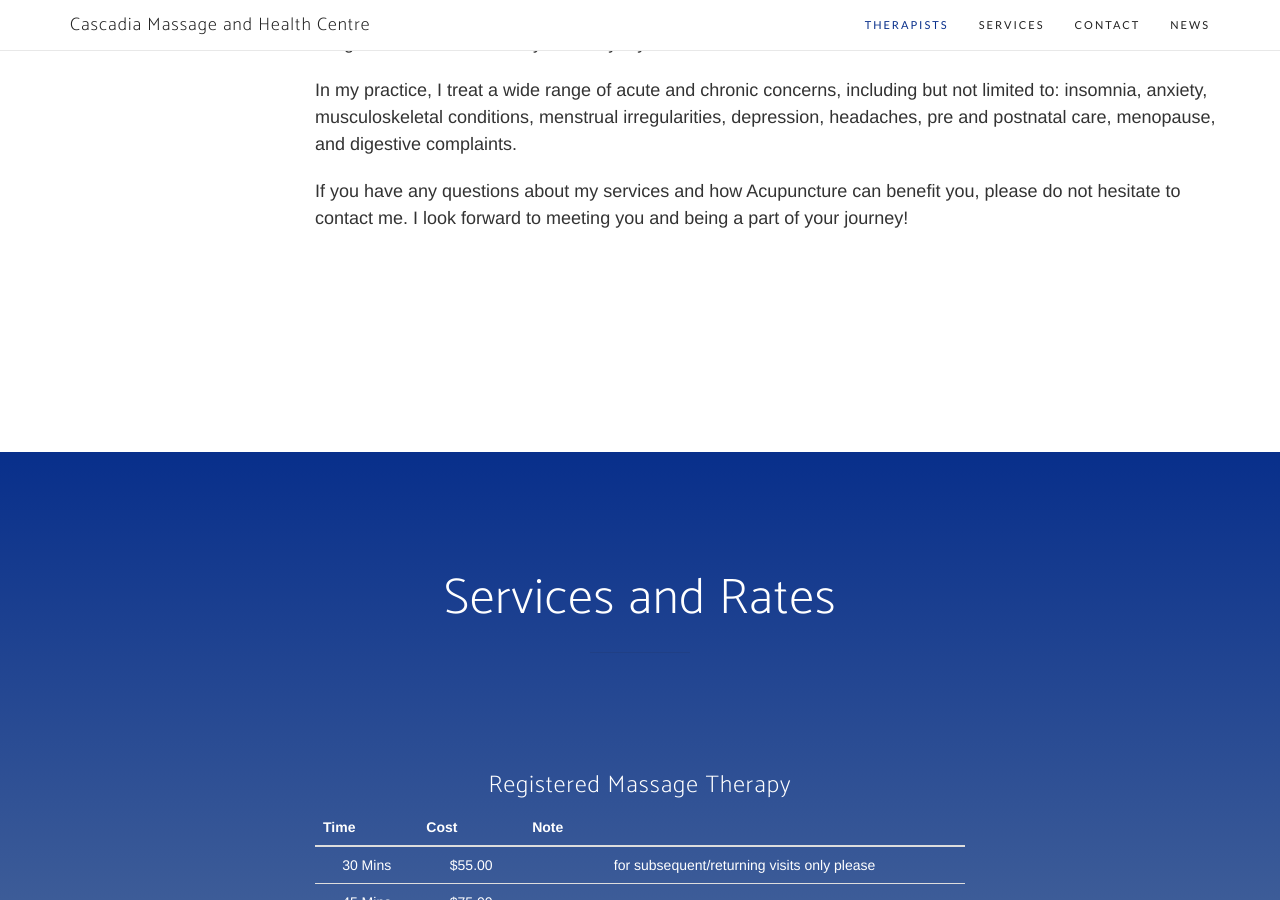
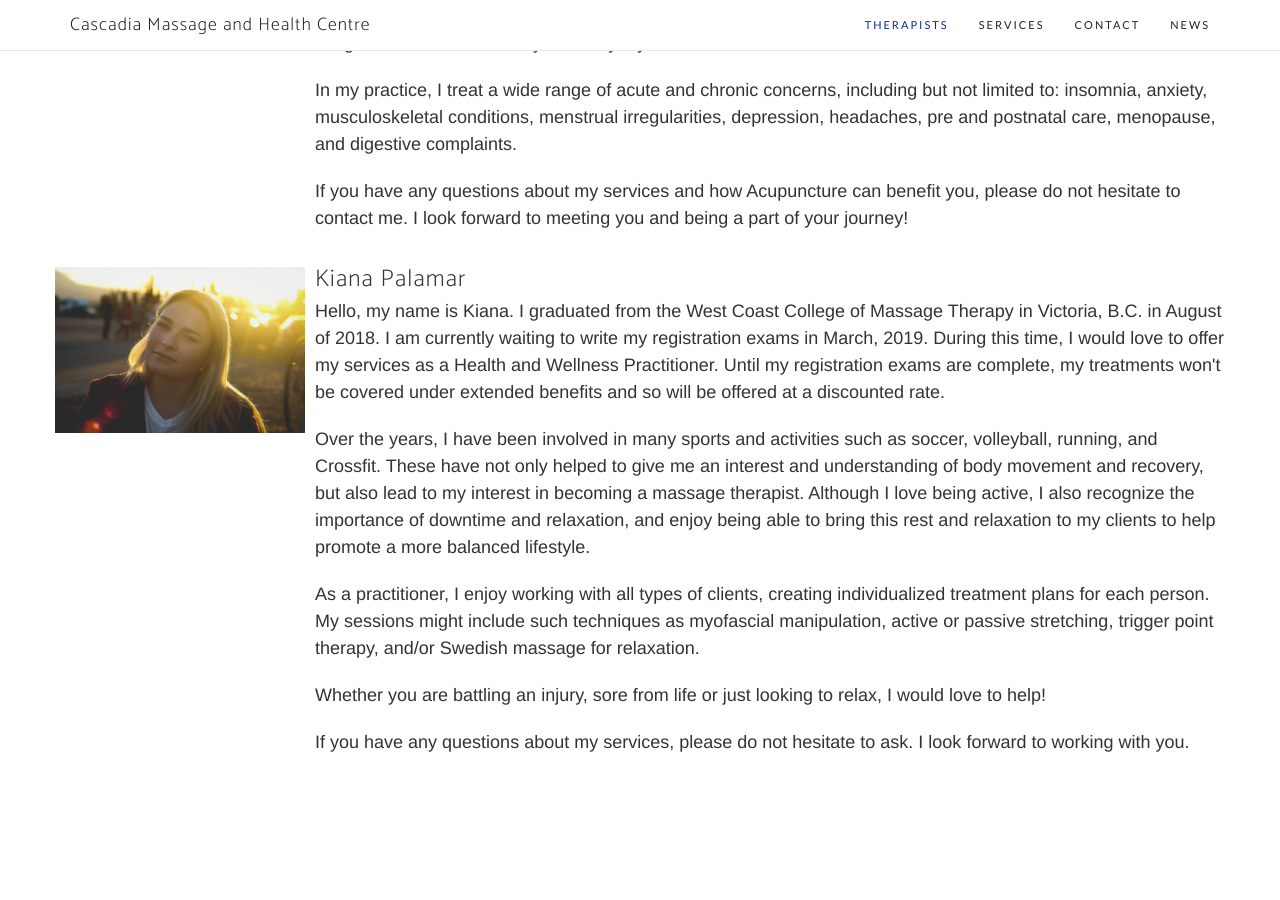
Before and after one commit to cbrucermt/cascadiahealth, a Jekyll site: the page built from index.html, in a window 1280 px wide and 900 px high, scrolled down 1835 px. Built offline with Jekyll 4.4.1, drawn with Linux system fonts in a browser that asks for light colours; nearby versions of some CDN libraries; some web fonts are replaced; the list of posts is cut into pages by our own code.

Commit message:
Add Kiana to the website

```diff
--- a/index.html
+++ b/index.html
@@ -53,6 +53,21 @@ layout: main
                     <p>If you have any questions about my services and how Acupuncture can benefit you, please do not hesitate to contact me. I look forward to meeting you and being a part of your journey!</p>
                 </div>
             </div>
+
+            <div class="media">
+                <div class="media-left">
+                    <img src="/img/profile-kiana.jpg" class="media-object" style="max-width: 25rem;"/>
+                </div>
+                <div class="media-body">
+                    <h3 class="media-heading">Kiana Palamar</h3>
+                    <p>Hello, my name is Kiana. I graduated from the West Coast College of Massage Therapy in Victoria, B.C. in August of 2018. I am currently waiting to write my registration exams in March, 2019.  During this time, I would love to offer my services as a Health and Wellness Practitioner. Until my registration exams are complete, my treatments won't be covered under extended benefits and so will be offered at a discounted rate.</p>
+                    <p>Over the years, I have been involved in many sports and activities such as soccer, volleyball, running, and Crossfit. These have not only helped to give me an interest and understanding of body movement and recovery, but also lead to my interest in becoming a massage therapist. Although I love being active, I also recognize the importance of downtime and relaxation, and enjoy being able to bring this rest and relaxation to my clients to help promote a more balanced lifestyle.</p>
+                    <p>As a practitioner, I enjoy working with all types of clients, creating individualized treatment plans for each person. My sessions might include such techniques as myofascial manipulation, active or passive stretching, trigger point therapy, and/or Swedish massage for relaxation.</p>
+                    <p>Whether you are battling an injury, sore from life or just looking to relax, I would love to help!</p>
+                    <p>If you have any questions about my services, please do not hesitate to ask. I look forward to working with you.</p>
+                </div>
+            </div>
+        </section>
         </section>
     </div>
 </section>
```
Also changed, not shown: img/profile-kiana.jpg (added).
